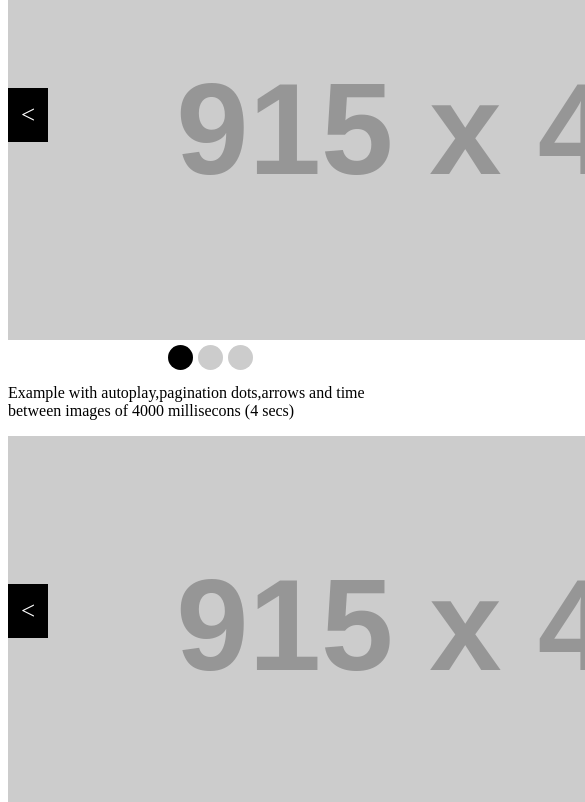
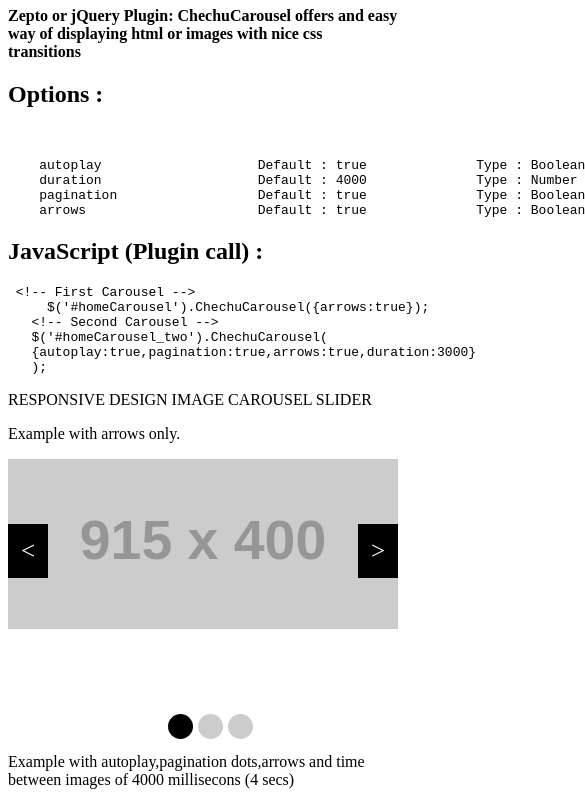
Before and after one commit to chechucastro/ChechuCarousel, a website: page example.html in a window 390 px wide. Shown: the part 110-912 px from the top of the page, 585 px wide, since content can reach past the window. Drawn offline with Linux system fonts and the light colour scheme; placeholder pictures from the web are drawn by us.

Commit message:
NEW : Responsive Carousel
-More fixes to come soon.

```diff
--- a/example.html
+++ b/example.html
@@ -6,7 +6,29 @@
   <link type="text/css" rel="stylesheet" media="all" href="./css/style.css">
 </head>
 <body>
+  <h1 id="chechuaccordion-responsive-design">ChechuAccordion [Responsive design]</h1>
+
+  <p><strong>Zepto or jQuery Plugin: ChechuCarousel offers and easy way of displaying html or images with nice css transitions</strong></p><div class="se-section-delimiter"></div>
+
+  <h2 id="options">Options :</h2>
+  <pre class="prettyprint prettyprinted">
+  <code>
+  <span class="pln">
+    autoplay                    </span><span class="typ">Default</span><span class="pln"> </span><span class="pun">:</span><span class="pln"> </span><span class="kwd">true</span><span class="pln">              </span><span class="typ">Type</span><span class="pln"> </span><span class="pun">:</span><span class="pln"> </span><span class="typ">Boolean</span><span class="pln">
+    duration                    </span><span class="typ">Default</span><span class="pln"> </span><span class="pun">:</span><span class="pln"> </span><span class="lit">4000</span><span class="pln">              </span><span class="typ">Type</span><span class="pln"> </span><span class="pun">:</span><span class="pln"> </span><span class="typ">Number</span><span class="pln">
+    pagination                  </span><span class="typ">Default</span><span class="pln"> </span><span class="pun">:</span><span class="pln"> </span><span class="kwd">true</span><span class="pln">              </span><span class="typ">Type</span><span class="pln"> </span><span class="pun">:</span><span class="pln"> </span><span class="typ">Boolean</span><span class="pln">
+    arrows                      </span><span class="typ">Default</span><span class="pln"> </span><span class="pun">:</span><span class="pln"> </span><span class="kwd">true</span><span class="pln">              </span><span class="typ">Type</span><span class="pln"> </span><span class="pun">:</span><span class="pln"> </span><span class="typ">Boolean</span></code></pre>
+
+    <h2 id="javascript-plugin-call">JavaScript (Plugin call) :</h2>
+
+    <pre class="prettyprint prettyprinted"><code><span class="pln"> </span><span class="com">&lt;!-- First Carousel --&gt;</span><span class="pln">
+     $('#homeCarousel').ChechuCarousel({arrows:true});
+   </span><span class="com">&lt;!-- Second Carousel --&gt;</span><span class="pln">
+   $('#homeCarousel_two').ChechuCarousel(
+   {autoplay:true,pagination:true,arrows:true,duration:3000}
+   );</span></code></pre>
 <section id="js">
+  <p>RESPONSIVE DESIGN IMAGE CAROUSEL SLIDER</p>
   <p>Example with arrows only.</p>
   <div id="homeCarousel">
     <div id="homeCarouselInner" class="carousel-window">
--- a/src/ChechuCarousel.js
+++ b/src/ChechuCarousel.js
@@ -30,6 +30,12 @@
         this.$selectedOn        = 'on';
         this.$imgWidth          = this.$Li.find('img');
         this.$max               = this.$Li.length - 1;
+
+        // Set responsive dimensions
+        this.$ulWidth           = this.$InnerContent.find('ul').css('width',parseInt(this.$Li.length *100)+'%');
+        this.$imgLiWidth        = this.$Li.css('width',(100 / this.$Li.length)+'%');
+        this.$CarouselWindow    = this.$InnerContent.css('height',this.$imgWidth.width()/3 +'px');
+        this.$setArrows         = this.$arrowRight.add(this.$arrowLeft).css('top',$(window).width() / (this.$Li.length * 2)+'px');
 
       // init plugin
       return this.Carousel();
--- a/styl/style.styl
+++ b/styl/style.styl
@@ -1,19 +1,21 @@
 html, body
   height 100%
+  width 100%
+#homeCarouselInner
   width 100%
 .carousel-window
   position relative
   overflow hidden
   margin 0 auto
-  width 915px
-  height 400px
+  width 300%
+  min-height 250px
 
   ul
     margin 0
     padding 0
     list-style none
     position absolute
-    width 2751px
+    /* width xxx%  is written dinamically with JavaScript */
     -webkit-transition -webkit-transform 1s ease-in-out
     -moz-transition -moz-transform 1s ease-in-out
     -ms-transition -ms-transform 1s ease-in-out
@@ -24,14 +26,13 @@
     margin 0
     padding 0
     float left
+
     a
       img
         height 100%
         width 100%
-        -webkit-background-size: cover;
-        -moz-background-size: cover;
-        -o-background-size: cover;
-        background-size: cover;
+        -webkit-background-size cover
+        background-size cover
   position relative
   padding 0
   background #fff
```
Also changed, not shown: css/style.css, min/ChechuCarousel.min.js. Lines whose indentation alone changed are shown as unchanged.
